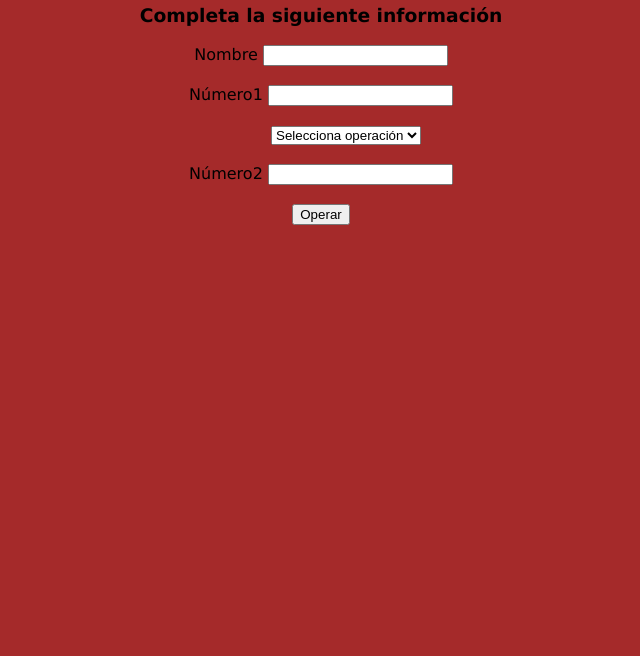
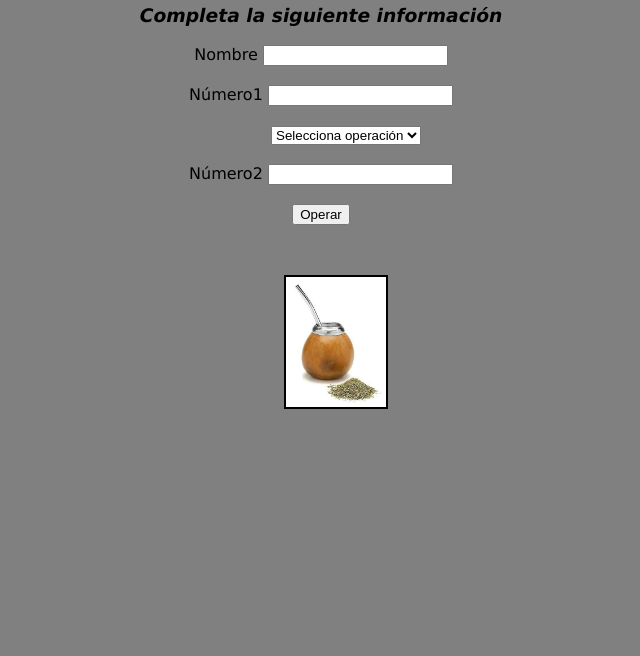
Before and after one commit to FlorTello/EjercicioSumaQiIlariy, a plain HTML site: page index.html in a window 1280 px wide. Shown: the part 144-800 px from the top of the page, without its empty margins (319-959 px from the left). Drawn offline with Linux system fonts and the light colour scheme.

Commit message:
Segundo commit EstructurabyEm

```diff
--- a/index.html
+++ b/index.html
@@ -6,21 +6,23 @@
 	<style type="text/css">
 		body{color:black;
 			font-family: 'Verdana';
-			background: brown;
+			background: gray;
 			margin-top: 90px;
 			}
-		label{
-			margin-top: 50px;
-		}
+
 		div{
 			margin-left: 50px;
+		}
+		img{
+			margin-top: 50px;
+			margin-left: 30px;
 		}
 	</style>
 </head>
 <body style="text-align: center;">
 	<form action="">
 	<h1>Operando números</h1>
-	<h3>Completa la siguiente información</h3>
+	<h3><em>Completa la siguiente información</em></h3>
 	<label for="Nombre">Nombre</label>
 	<input type="text"><br><br>
 	<label for="Numero1">Número1</label>
@@ -38,6 +40,8 @@
 	<label for="Numero2">Número2</label>
 	<input type="number"><br><br>
 	<button type="submit">Operar</button>
+	<div id="resultado"></div>
+	<img src="assets/img/mate.jpg" alt="" width="100" height="130" border="2">
 
 
 
```
Also changed, not shown: assets/img/mate.jpg (added).
